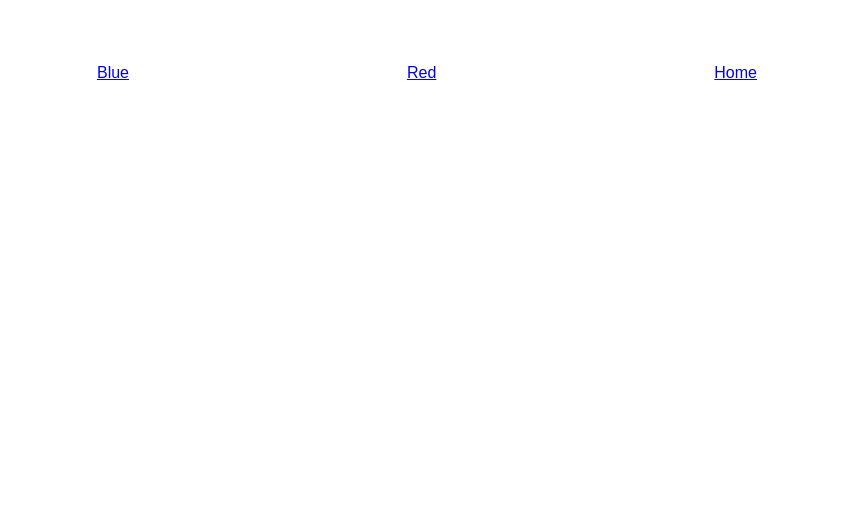
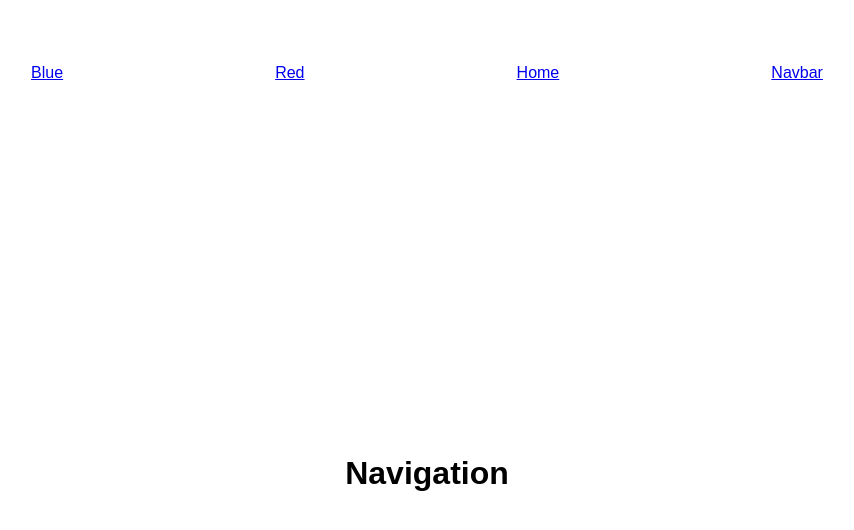
Before and after one commit to rrfang7/react-router, a React (Vite) app: page /Navbar in a window 1280 px wide. Before the commit this address had no page. Shown: the top 530 px of the page, without its empty margins (245-1099 px from the left). Built offline with nearby package versions, Linux system fonts and the light colour scheme.

Commit message:
footer and navbar attempt

```diff
--- a/src/App.jsx
+++ b/src/App.jsx
@@ -3,6 +3,8 @@ import { Routes, Route, Link } from "react-router-dom"
 import Blue from "./Components/blue"
 import Red from "./Components/red"
 import Home from "./Components/Home"
+import Navbar from "./Components/Navbar"
+import Footer from "./Components/Footer"
 import './App.css'
 
 function App() {
@@ -10,18 +12,20 @@ function App() {
 
   return (
     <>
-    <div id="container">
+        <div id="container">
       <h1></h1>
       <div id="navbar">
         <Link to="/blue">Blue</Link>
         <Link to="/red">Red</Link>
         <Link to="/">Home</Link>
+        <Link to="/Navbar">Navbar</Link>
       </div>
       <div id="main-section">
         <Routes>
           <Route path="/blue" element={<Blue/>}/>
           <Route path="/red" element={<Red/>}/>
           <Route path="/" element={<Home/>}/>
+          <Route path="/Navbar" element={<Navbar/>}/>
         </Routes>
       </div>
     </div>
--- /dev/null
+++ b/src/Components/Footer.jsx
@@ -0,0 +1,8 @@
+export default function Footer() {
+    return(
+    <footer className="footer">
+        <p>Home</p>
+
+     </footer>
+    );
+}
--- /dev/null
+++ b/src/Components/Navbar.jsx
@@ -0,0 +1,7 @@
+export default function Navbar() {
+    return (
+        <div className="nav-bar">
+        <h1>Navigation</h1>
+        </div>
+    );
+}
--- a/src/index.css
+++ b/src/index.css
@@ -47,3 +47,12 @@ body > div {
 .Home {
   background-color:aquamarine;
 }
+.footer {
+  background-color: green;
+  border-top: 2px solid red;
+  position: fixed;
+  width: 100%;
+  bottom: 0;
+  color: white;
+  font-size: 25px;
+}
```
